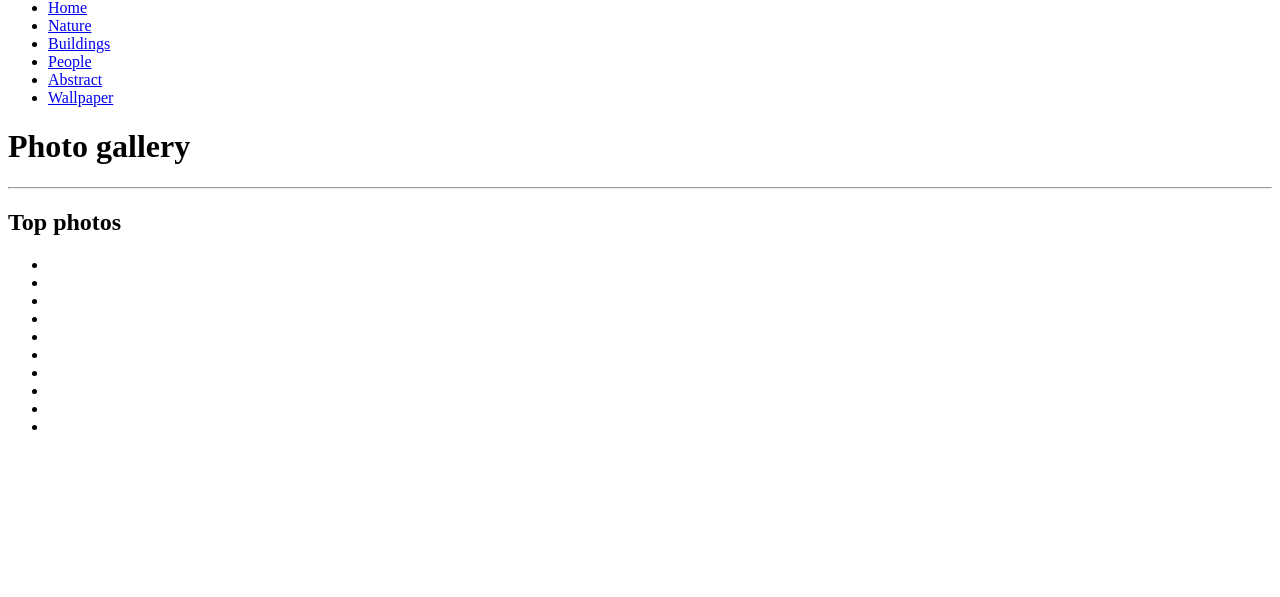
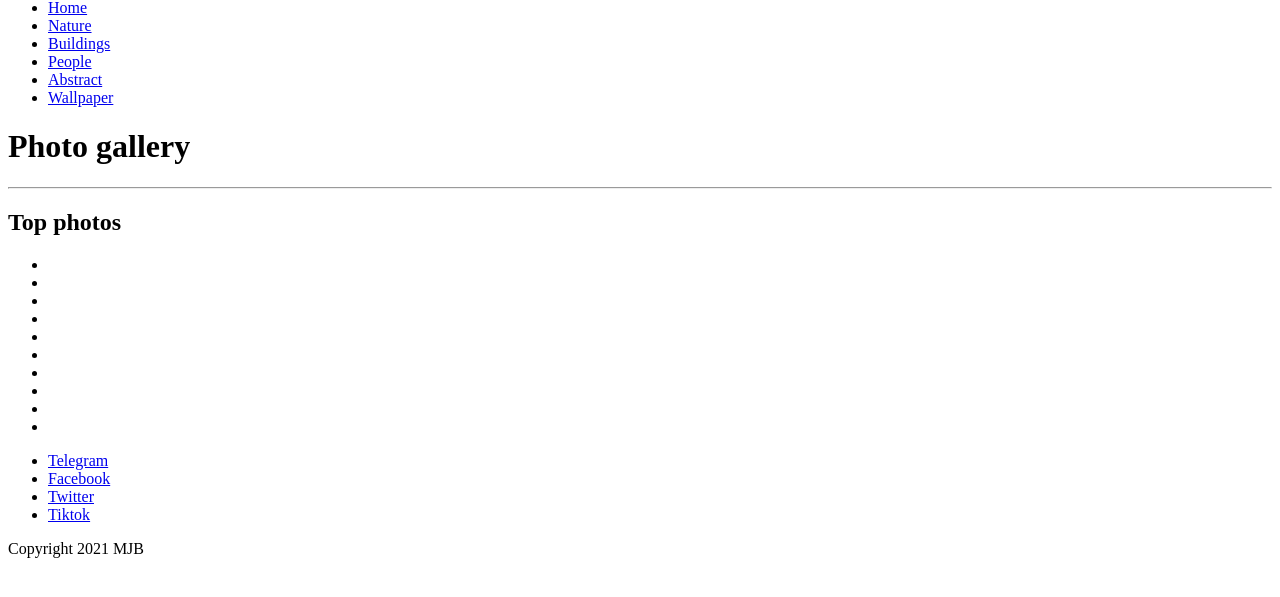
Before and after one commit to Shohruh008/demo-photo-gallery, a plain HTML site: page index.html in a window 1280 px wide. Shown: the part 109-706 px from the top of the page. Drawn offline with Linux system fonts and the light colour scheme.

Commit message:
Add site-footer

```diff
--- a/index.html
+++ b/index.html
@@ -47,6 +47,18 @@
       </ul>
     </section>
   </main>
+
+
+  <!-- SITE-FOOTER -->
+  <footer>
+    <ul>
+      <li><a href="index.html" target="_blank">Telegram</a></li>
+      <li><a href="index.html" target="_blank">Facebook</a></li>
+      <li><a href="index.html" target="_blank">Twitter</a></li>
+      <li><a href="index.html" target="_blank">Tiktok</a></li>
+    </ul>
+    <p>Copyright 2021 MJB</p>
+  </footer>
 </body>
 
 </html>
```
